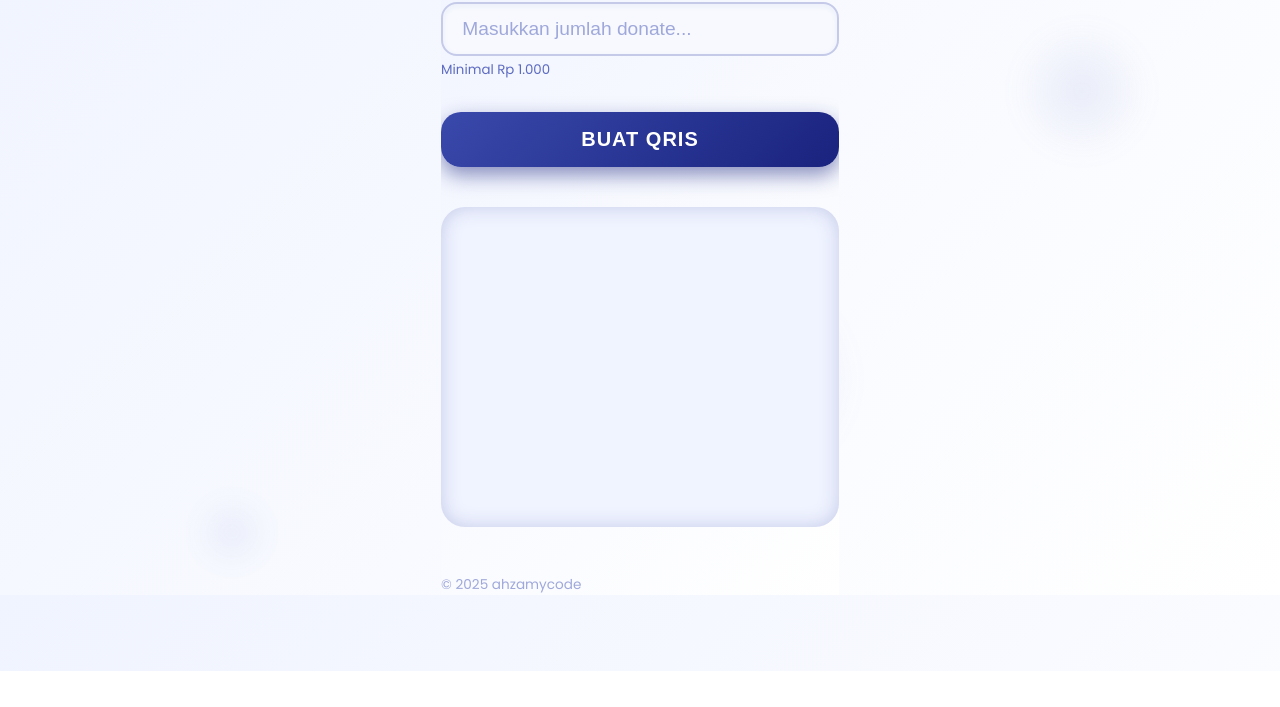
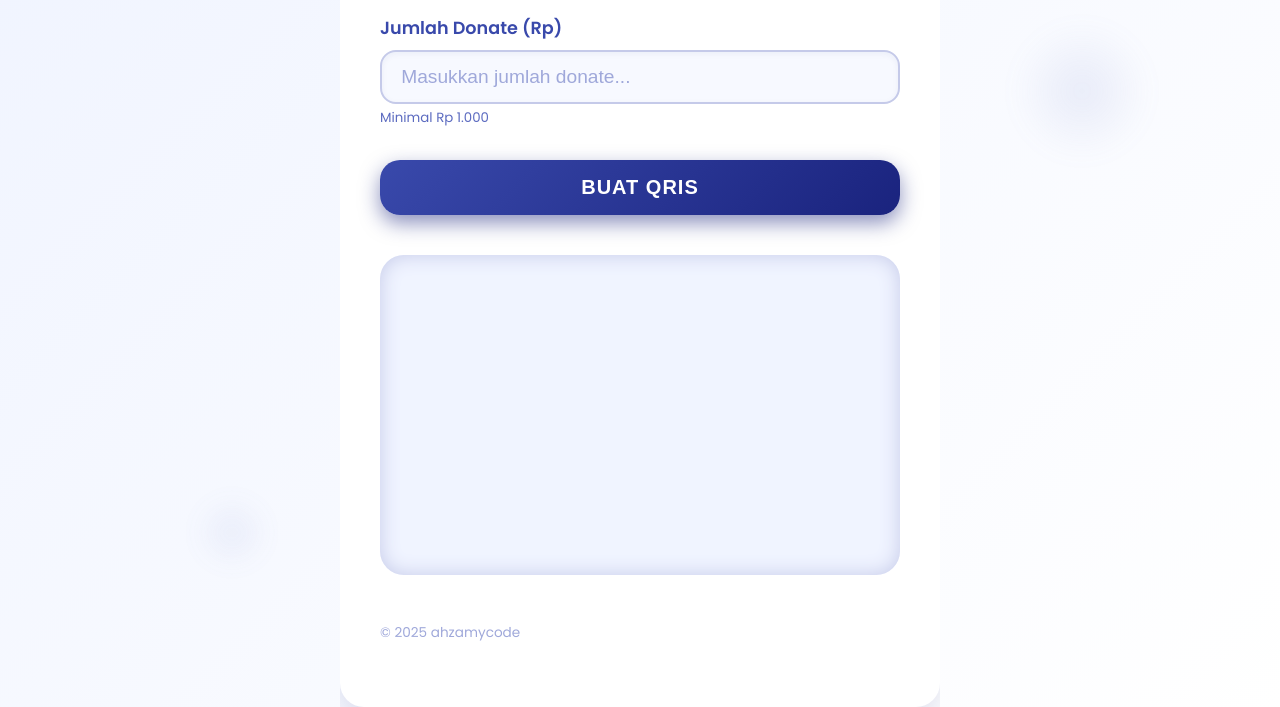
Before and after one commit to AhzamyCode/donate, a plain HTML site: page index.html in a window 1280 px wide. Shown: the part 129-836 px from the top of the page. Before the commit the page ends 800 px from the top, so only its background shows below. Drawn offline with Linux system fonts and the light colour scheme.

Commit message:
Update styles.css

```diff
--- a/styles.css
+++ b/styles.css
@@ -14,7 +14,6 @@
   justify-content: center;
   align-items: center;
   overflow: hidden;
-      scrollbar-width: 100%;
 }
 
 h1 {
@@ -187,7 +186,7 @@
   user-select: none;
 }
 
-    /* Subtle floating background circles */
+/* Floating background circles */
 .background-circles {
   position: fixed;
   top: 0; left: 0; right: 0; bottom: 0;
@@ -240,6 +239,16 @@
   }
 }
 
+/* Responsive */
+.container {
+  width: 70vw;
+  max-width: 600px;
+  background: #fff;
+  border-radius: 24px;
+  padding: 3rem 2.5rem 4rem;
+  box-shadow: 0 12px 32px rgba(26, 35, 126, 0.15);
+}
+
 @media (max-width: 440px) {
   .container {
     width: 90vw;
```
Lines whose indentation alone changed are shown as unchanged.
